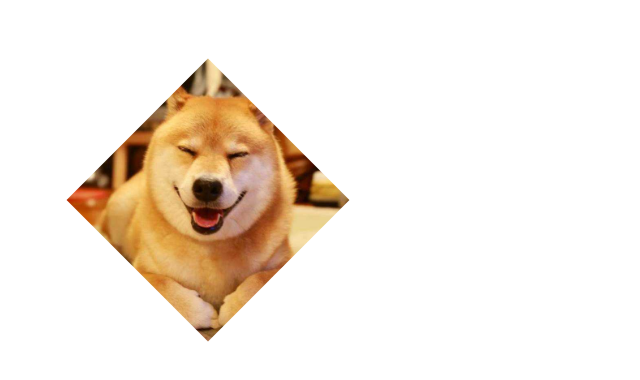
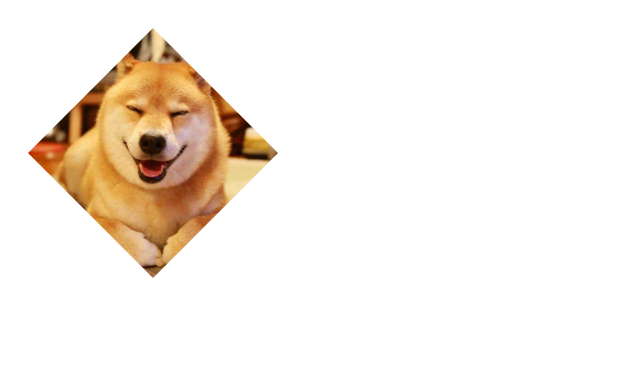
Before and after one commit to xxxgitone/CSS_Skills, a plain HTML site: page css_secrets02_shape/02-3diamond/index.html in a window 1280 px wide. Shown: the whole page, without its empty margins (0-640 px from the left). Drawn offline with Linux system fonts and the light colour scheme.

Commit message:
裁切路径

```diff
--- a/css_secrets02_shape/02-3diamond/index.html
+++ b/css_secrets02_shape/02-3diamond/index.html
@@ -6,25 +6,40 @@
     <meta http-equiv="X-UA-Compatible" content="ie=edge">
     <title>Document</title>
     <style>
-        .picture {
+        /*.picture {*/
             /*border: 1px dotted #333;*/
-            width: 200px;
+            /*width: 200px;
             height: 200px;
             margin: 100px;
             transform: rotate(45deg);
             overflow: hidden;
+        }*/
+
+        /*.picture img {
+            max-width: 100%;
+            transform: rotate(-45deg) scale(1.42);
+        }*/
+
+        img {
+            max-width: 250px;
+            margin: 20px;
+
+            clip-path: polygon(50% 0, 100% 50%, 50% 100%, 0 50%);
+
+            transition: 1s clip-path;
         }
 
-        .picture img {
-            max-width: 100%;
-            transform: rotate(-45deg) scale(1.42);
+        img:hover {
+            clip-path: polygon(0 0, 100% 0, 100% 100%, 0 100%);
         }
 
     </style>
 </head>
 <body>
-  <div class="picture">
+  <!--<div class="picture">
       <img src="dog.jpg">
-  </div>
+  </div>-->
+
+  <img src="dog.jpg">
 </body>
 </html>
```
Also changed, not shown: 1 other file.
